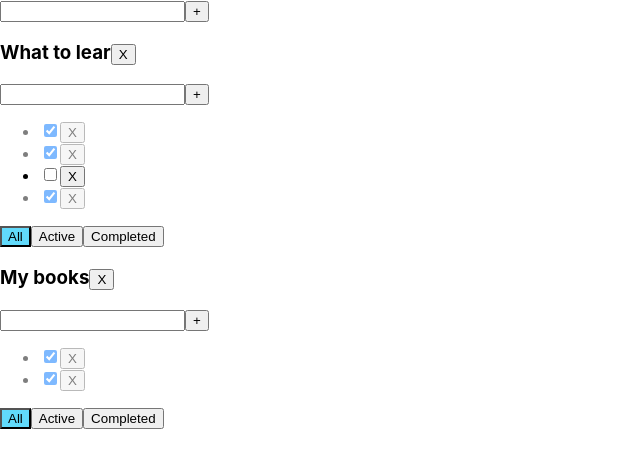
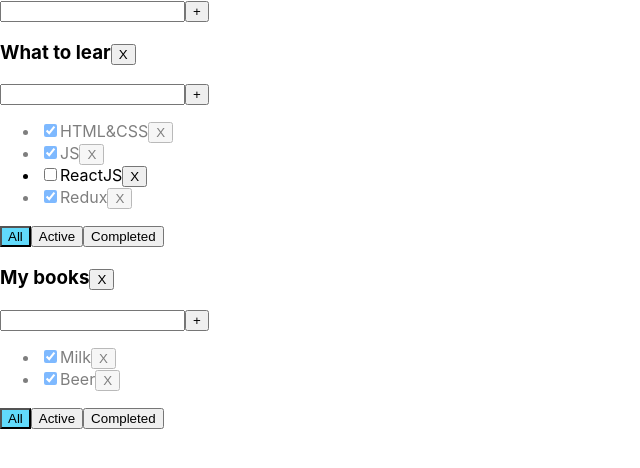
Before and after one commit to Alex666000/TODO2023, a React (Create React App) app: page / in a window 1280 px wide. Shown: the top 468 px of the page, without its empty margins (0-640 px from the left). Built offline with nearby package versions, Linux system fonts and the light colour scheme.

Commit message:
6 - changeTodolistTitle и changeTaskTitle

```diff
--- a/src/App.tsx
+++ b/src/App.tsx
@@ -22,11 +22,20 @@ function App() {
         }
     }
 
+    function changeTodolistTitle(todolistId: string, title : string) {
+        const finedTodolist = todolists.find(tl => tl.id === todolistId)
+        if (finedTodolist) {
+            finedTodolist.title = title
+            setTodolists([...todolists])
+        }
+    }
+
     function removeTodolist(todolistId: string) {
         setTodolists(todolists.filter(tl => tl.id !== todolistId))
         delete tasks[todolistId]
         setTasks({...tasks})
     }
+
 
     function addTodolist(newTitle: string) {
         const newTodolist: TodolistType = {
@@ -60,7 +69,15 @@ function App() {
             task.isDone = isDone
             setTasks({...tasks})
         }
+    }
 
+    function changeTaskTitle(todolistId: string,taskId: string, newTitle: string) {
+        const todolistTasks = tasks[todolistId]
+        const task = todolistTasks?.find(t => t.id === taskId)
+        if (task) {
+            task.title = newTitle
+            setTasks({...tasks})
+        }
     }
 
     const todolistId1 = v1()
@@ -98,9 +115,11 @@ function App() {
 
                 return <Todolist
                     changeTaskStatus={changeTaskStatus}
+                    changeTaskTitle={changeTaskTitle}
                     addTask={addTask}
                     changeTodolistFilter={changeTodolistFilter}
                     removeTodolist={removeTodolist}
+                    changeTodolistTitle={changeTodolistTitle}
                     removeTask={removeTask}
                     title={tl.title}
                     filter={tl.filter}
--- a/src/Todolist/AddItemForm.tsx
+++ b/src/Todolist/AddItemForm.tsx
@@ -7,9 +7,6 @@ type AddItemFormPropsType = {
 export const AddItemForm = (props: AddItemFormPropsType) => {
     const [newTitle, setNewTitle] = useState("")
     const [error, setError] = useState<string | null>(null)
-
-    const [listRef] = useAutoAnimate<HTMLUListElement>()
-
 
     const onNewTitleChangeHandler = (e: ChangeEvent<HTMLInputElement>) => {
         setNewTitle(e.currentTarget.value)
--- a/src/Todolist/EditableSpan.tsx
+++ b/src/Todolist/EditableSpan.tsx
@@ -26,10 +26,11 @@ export const EditableSpan = (props: EditableSpanPropsType) => {
     return editMode
         ? <input
             type="text"
-            value={props.title}
+            value={title}
             onChange={onNewTitleChangeHandler}
             onBlur={activateViewMode}
             autoFocus/>
-        : <span onDoubleClick={activateEditMode}>{props.title}</span>
+        : <span
+            onDoubleClick={activateEditMode}>{props.title}</span>
 
 }
--- a/src/Todolist/Todolist.tsx
+++ b/src/Todolist/Todolist.tsx
@@ -2,6 +2,7 @@ import React, {ChangeEvent} from "react";
 import {FilterValueType} from "../App";
 import {AddItemForm} from "./AddItemForm";
 import {EditableSpan} from "./EditableSpan";
+import {useAutoAnimate} from "@formkit/auto-animate/react";
 
 
 export type TaskType = {
@@ -19,10 +20,14 @@ type PropsType = {
     changeTodolistFilter: (filterValue: FilterValueType, todolistId: string) => void
     addTask: (title: string, todolistId: string) => void
     changeTaskStatus: (taskId: string, isDone: boolean, todolistId: string) => void
+    changeTaskTitle: (taskId: string, newTitle: string, todolistId: string) => void
     removeTodolist: (todolistId: string) => void
+    changeTodolistTitle: (todolistId: string, title : string) => void
 }
 
 export function Todolist(props: PropsType) {
+    const [listRef] = useAutoAnimate<HTMLUListElement>()
+
 
     const onAllClickHandler = () => {
         props.changeTodolistFilter("all", props.todolistId)
@@ -38,15 +43,19 @@ export function Todolist(props: PropsType) {
         props.removeTodolist(props.todolistId)
     }
 
+    const changeTodolistTitle = (title: string) => {
+        props.changeTodolistTitle(props.todolistId,title)
+    }
+
     return <div>
         {/*кнопка удаления тудулиста*/}
-        <h3>{props.title}
+        <h3><EditableSpan title={props.title} onNewTitleChange={changeTodolistTitle}/>
             <button onClick={removeTodolist}>X</button>
         </h3>
         <div>
             <AddItemForm addItem={(newTitle) => props.addTask(newTitle, props.todolistId)}/>
         </div>
-        <ul>
+        <ul ref={listRef}>
 
             {props.tasks.map(t => {
                     const onRemoveTask = () => {
@@ -57,6 +66,10 @@ export function Todolist(props: PropsType) {
                         props.changeTaskStatus(t.id, e.currentTarget.checked, props.todolistId)
                     }
 
+                    const changeTaskTitle = (newTitle: string) => {
+                        props.changeTaskTitle(props.todolistId, t.id, newTitle)
+                    }
+
                     return <li className={t.isDone ? "is-done" : ""} key={t.id}>
                         <input
                             type="checkbox"
@@ -64,7 +77,8 @@ export function Todolist(props: PropsType) {
                             onChange={onChangeHandler}
                         />
 
-                        {/*<EditableSpan title={t.title} onNewTitleChange={ (newTitle) => {props.} }/>*/}
+                        <EditableSpan title={t.title}
+                                      onNewTitleChange={changeTaskTitle}/>
                         <button onClick={onRemoveTask}>X
                         </button>
                     </li>
```
